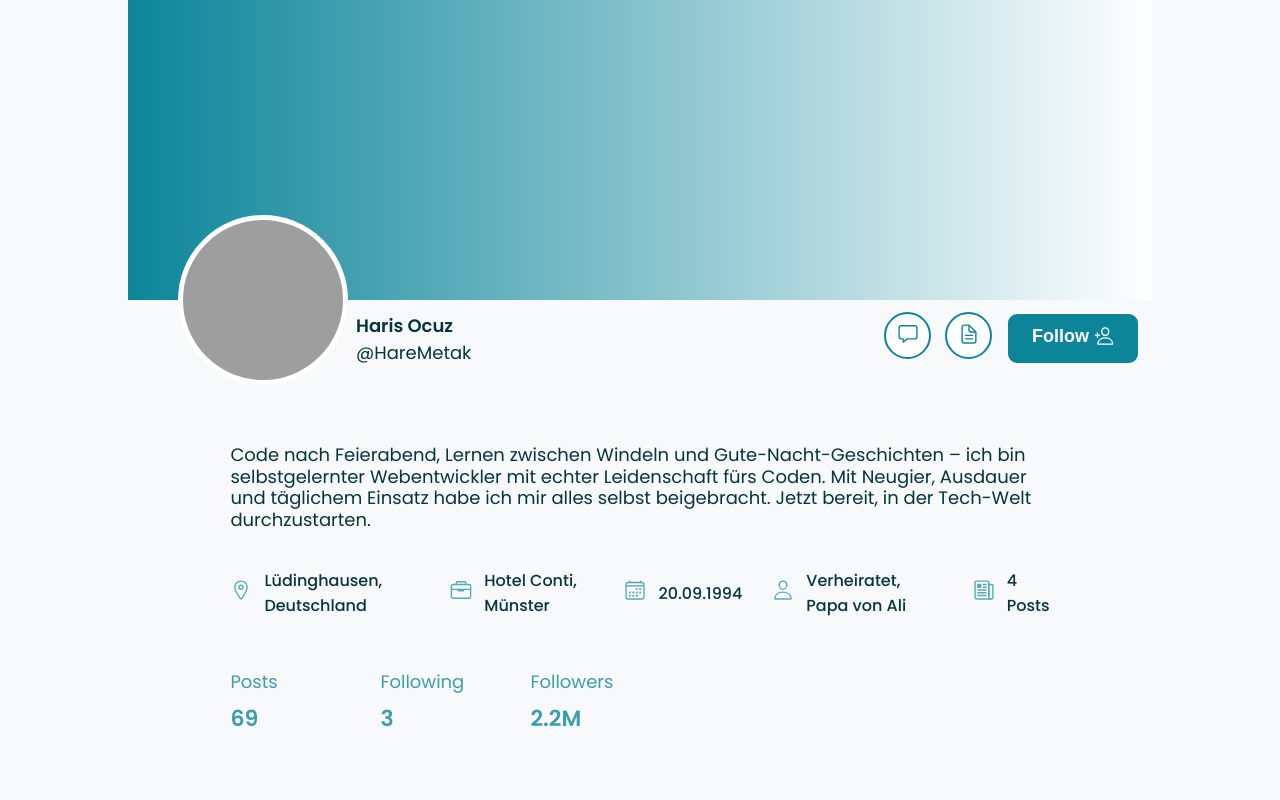
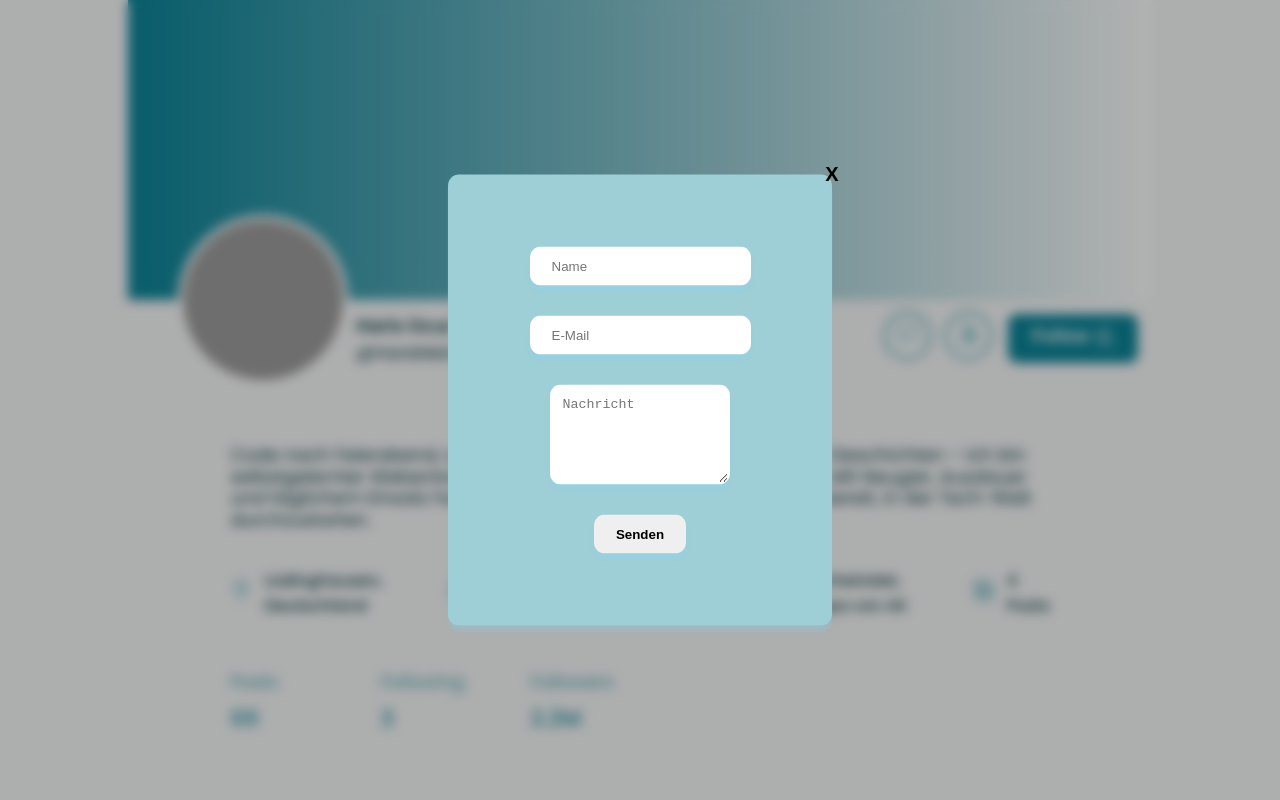
Before and after one commit to HarisOcuz/Portfolio-v1, a plain HTML site: page index.html in a window 1280 px wide. Both pictures are taken after a click on the button 907 px from the left and 335 px from the top of the page. Shown: the top 800 px of the page. Drawn offline with nearby package versions, Linux system fonts and the light colour scheme; grey boxes are pictures that could not be loaded.

Commit message:
send email funktion hinzugefügt

```diff
--- a/index.html
+++ b/index.html
@@ -10,19 +10,23 @@
 
   <body>
     <div class="container">
-      <div class="main-container">
+      <!-- <div class="main-container"> -->
 
 
 
-        <!-- // EMAIL -->
+        <!-- // EMAIL  -->
+         <div class="email-overlay hidden"></div>
 
-        <!-- <div class="email-send email-send-hidden">
-          <input placeholder="Name"></input>
-          <input placeholder="E-Mail"></input>
-          <input placeholder="Nachricht"></input>
+        <div class="email-send-container hidden">
+          <button class="close-email-form">X</button>
+          <div class="email-send-form">
+            <input placeholder="Name" class="input-email-field input-email-field-name input-email-field-user-info"></input>
+            <input placeholder="E-Mail" class="input-email-field input-email-field-email input-email-field-user-info"></input>
+            <textarea placeholder="Nachricht" class="input-email-field input-email-field-message input-email-field-message"></textarea>
+            <button class="send-email-btn">Senden</button>
+          </div>
+        </div>
 
-        </div>
-        -->
 
 
 
@@ -347,7 +351,7 @@
             <a class="footer-link" href="https://github.com/HarisOcuz" target="_blank">
             <ion-icon name="logo-github"></ion-icon></a>
           </div>
-        </div>
+        <!-- </div> -->
 
        </div>
 
--- a/script.js
+++ b/script.js
@@ -61,6 +61,7 @@ commentBtn.forEach((el) => {
 });
 
 // *********** IMAGE CAROUSEL FUNCTION *************
+
 const divImg = document.querySelectorAll(".test-img");
 const arrows = document.querySelectorAll(".test-arrow");
 
@@ -68,7 +69,8 @@ const maxCarLength = divImg.length - 1;
 let curImg = 0;
 
 console.log(maxCarLength);
-// Function to remove and add classes to images
+
+// * Function to remove and add classes to images
 
 const addRemoveClasses = function (e) {
   if (e === "add") {
@@ -91,7 +93,8 @@ const addRemoveClasses = function (e) {
 
 console.log(curImg);
 
-/// EVENT LISTENER FOR SCROLLING
+/// * EVENT LISTENER FOR SCROLLING
+
 arrows.forEach((e) => {
   e.addEventListener("click", function () {
     divImg.forEach((e, i) => {
@@ -156,21 +159,34 @@ followBtn.addEventListener("click", () => {
 
 // *********** EMAIL FUNCTION *************
 
-// const emailOnClick = document.querySelector(".email-onClick");
-// const emailForm = document.querySelector(".email-send-active");
+const openEmailForm = document.querySelector(".email-onClick");
+const closeEmailForm = document.querySelector(".close-email-form");
+const overlay = document.querySelector(".email-overlay");
+const emailForm = document.querySelector(".email-send-container");
+const sendEmailBtn = document.querySelector(".send-email-btn");
+const inputNameField = document.querySelector(".input-email-field-name ").value;
 
-// emailOnClick.addEventListener("click", function () {
-//   console.log("click");
+const inputEmailFields = document.querySelectorAll(".input-email-field");
 
-//   if (emailForm.className === ".email-send-hidden")
-//     emailForm.classList.add(".email-send-active");
-// });
+openEmailForm.addEventListener("click", function () {
+  emailForm.classList.remove("hidden");
+  overlay.classList.remove("hidden");
+});
 
-document.addEventListener("DOMContentLoaded", function () {
-  const emailOnClick = document.querySelector(".email-onClick");
-  const emailForm = document.querySelector(".email-send");
+closeEmailForm.addEventListener("click", function () {
+  emailForm.classList.add("hidden");
+  overlay.classList.add("hidden");
+});
 
-  emailOnClick.addEventListener("click", function () {
-    emailForm.classList.toggle("email-send-active");
-  });
+overlay.addEventListener("click", function () {
+  emailForm.classList.add("hidden");
+  overlay.classList.add("hidden");
 });
+
+sendEmailBtn.addEventListener("click", function () {
+  inputEmailFields.forEach((fields) =>
+    fields.value === ""
+      ? fields.classList.add("has-input-error")
+      : fields.classList.remove("has-input-error")
+  );
+});
--- a/style.css
+++ b/style.css
@@ -68,7 +68,7 @@ body {
   display: flex;
   flex-direction: column;
   min-height: 100vh;
-  width: 100vw;
+  /* width: 100vw; */
   box-sizing: border-box;
   font-family: "poppins", sans-serif;
   /* font-family: sans-serif; */
@@ -86,24 +86,94 @@ body {
   transition: all 0.5s;
 }
 
-/* // EMAIL */
+/* * EMAIL */
 
-/* .email-send-hidden {
+.email-send-form {
+  padding: 4em 8rem;
+
+  display: flex;
+  flex-direction: column;
+  gap: 3rem;
+}
+.email-send-container {
+  background-color: #9eced6;
+
+  width: 30%;
+  position: fixed;
+  transform: translate(-50%, -50%);
+  left: 50%;
+  top: 50%;
+  gap: 3rem;
+  z-index: 1;
+  overlay: auto;
+  border-radius: 11px;
+  border: none;
+  box-shadow: 0 6px 3px rgba(124, 218, 255, 0.2);
+}
+.email-overlay {
+  position: fixed;
+  inset: 0;
+  backdrop-filter: blur(6px);
+  background: rgba(0, 0, 0, 0.3);
+  z-index: 1;
+}
+.hidden {
   display: none;
 }
-.email-send-active {
-  display: block;
-  position: fixed;
-  top: 50%;
-  left: 50%;
-  transform: translate(-50%, -50%);
-  background-color: #fff;
-  padding: 20px 30px;
-  box-shadow: 0 5px 15px rgba(0, 0, 0, 0.3);
-  border-radius: 10px;
 
-  z-index: 1000;
-} */
+.input-email-field,
+.send-email-btn {
+  font-weight: 500;
+  border-radius: 11px;
+  border: 2px solid transparent;
+  box-shadow: 0 6px 3px rgba(124, 218, 255, 0.2);
+  padding: 1rem 2rem;
+}
+.input-email-field:hover {
+  border: 2px solid #0c8599;
+}
+.close-email-form {
+  background-color: transparent;
+  position: absolute;
+  right: 0;
+  font-weight: 800;
+  font-size: 2rem;
+  border: none;
+
+  padding: none;
+  transform: translate(50%, -50%);
+  transition: all 0.3s;
+}
+.close-email-form:hover {
+  cursor: pointer;
+  font-size: 2.4rem;
+}
+.input-email-field-user-info {
+  align-self: center;
+}
+
+.input-email-field-message {
+  box-sizing: border-box;
+  align-self: center;
+  line-height: normal;
+  width: 80%;
+  height: 10rem;
+  padding: 1rem;
+}
+.send-email-btn {
+  align-self: center;
+  font-weight: 700;
+  transition: all 0.3s;
+  border: 2px solid transparent;
+}
+.send-email-btn:hover {
+  cursor: pointer;
+  transform: scale(1.2);
+  border: 2px solid #0c8599;
+}
+.has-input-error {
+  border: 2px solid red;
+}
 
 .section-title-img {
   background-image: linear-gradient(to right, #0c8599, #fff);
@@ -536,13 +606,13 @@ body {
   background-color: #3d9dad;
 } */
 
-/* <!-- ******* about me ************ --> */
+/* * <!-- ******* about me ************ --> */
 
 .section-3 {
   display: none;
 }
 
-/* <!-- ******* FOOTER ************ --> */
+/* * <!-- ******* FOOTER ************ --> */
 
 .footer-section {
   display: flex;
```
